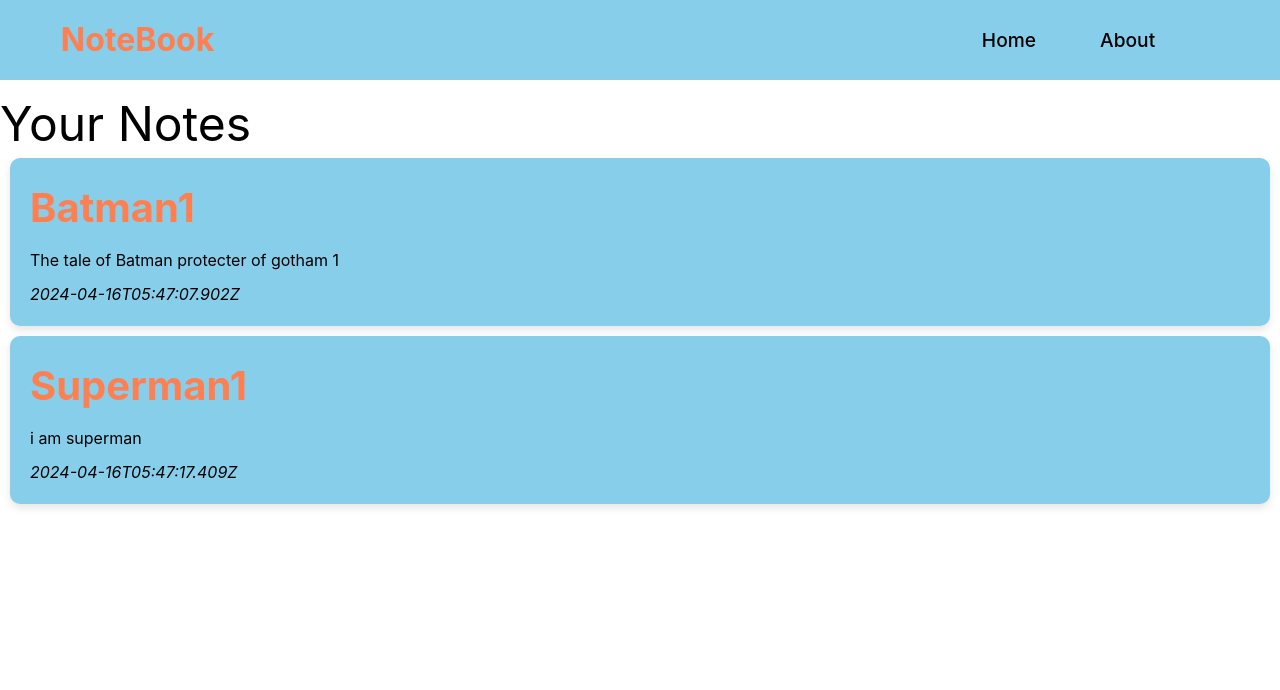
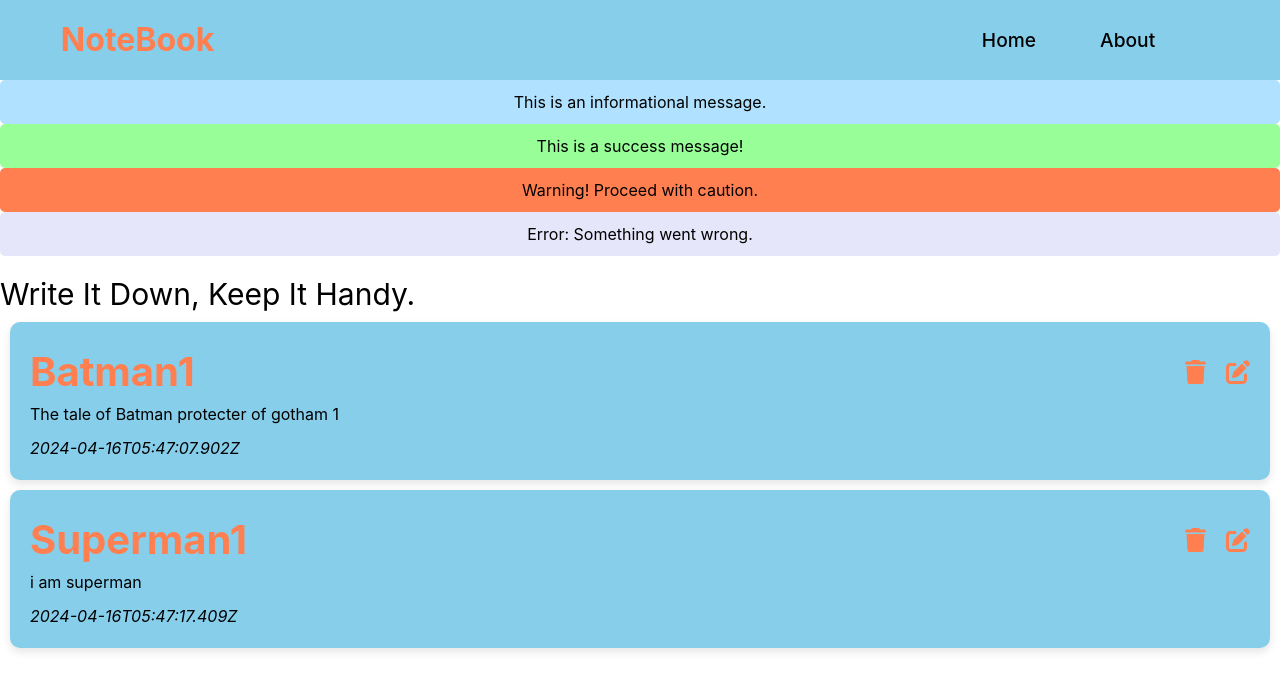
Before and after one commit to YujenM/Notebook, a React (Create React App) app in the folder mynotebook/: page / in a window 1280 px wide. Shown: the top 690 px of the page. Built offline with nearby package versions, Linux system fonts and the light colour scheme.

Commit message:
Alert component added

```diff
--- a/mynotebook/package.json
+++ b/mynotebook/package.json
@@ -3,6 +3,9 @@
   "version": "0.1.0",
   "private": true,
   "dependencies": {
+    "@fortawesome/fontawesome-svg-core": "^6.5.2",
+    "@fortawesome/free-solid-svg-icons": "^6.5.2",
+    "@fortawesome/react-fontawesome": "^0.2.0",
     "@testing-library/jest-dom": "^5.17.0",
     "@testing-library/react": "^13.4.0",
     "@testing-library/user-event": "^13.5.0",
--- a/mynotebook/src/App.js
+++ b/mynotebook/src/App.js
@@ -8,6 +8,8 @@ import {
   Route
 } from "react-router-dom";
 import Notestate from './context/notes/NoteState';
+import Alert from './components/Alert';
+
 
 function App() {
   return (
@@ -15,6 +17,10 @@ function App() {
       <Notestate>
         <Router>
           <Navbar/>
+          <Alert message="This is an informational message." type="info" />
+            <Alert message="This is a success message!" type="success" />
+            <Alert message="Warning! Proceed with caution." type="warning" />
+            <Alert message="Error: Something went wrong." type="error" />
           <Routes>
             <Route exact path="/" element={<Home />} />
             <Route exact path="/About" element={<About />} />
--- /dev/null
+++ b/mynotebook/src/components/Alert.jsx
@@ -0,0 +1,12 @@
+import React from 'react';
+import './index.css';
+
+function Alert({ message, type = 'info' }) {
+    return (
+        <div className={`alert alert-${type}`}>
+            {message}
+        </div>
+    );
+}
+
+export default Alert;
--- a/mynotebook/src/components/Home.jsx
+++ b/mynotebook/src/components/Home.jsx
@@ -7,10 +7,10 @@ function Home() {
 
   return (
     <div className='container mx-auto mt-5'>
-        <h1 className='text-5xl'>Your Notes</h1>
+        <h1 className='text-3xl textcenter'>Write It Down, Keep It Handy.</h1>
         <Notes/>
     </div>
   )
 }
 
-export default Home
+export default Home;
--- a/mynotebook/src/components/Navbar.jsx
+++ b/mynotebook/src/components/Navbar.jsx
@@ -3,6 +3,7 @@ import { Link } from 'react-router-dom';
 import { navbarinfo } from './Navbarinfo';
 
 import './index.css';
+
 
 function Navbar() {
     const [menuOpen, setMenuOpen] = useState(false);
--- a/mynotebook/src/components/NoteItem.jsx
+++ b/mynotebook/src/components/NoteItem.jsx
@@ -1,18 +1,24 @@
-import React from 'react'
-import './index.css'
+import React from 'react';
+import './index.css';
+import { FontAwesomeIcon } from '@fortawesome/react-fontawesome';
+import * as icon from '@fortawesome/free-solid-svg-icons';
 
 function NoteItem(props) {
-    const {note}=props
-return (
-    <div>
-        <div class="notebook-card">
-            <div class="title">{note.title}</div>
-            <div class="description">{note.description}</div>
-            <div class="date">{note.date}</div>
+    const { note } = props;
 
+    return (
+        <div className="notebook-card">
+            <div className="notebook-card-header">
+                <div className="title">{note.title}</div>
+                <div className="icons">
+                    <FontAwesomeIcon icon={icon.faTrash} className="icon" />
+                    <FontAwesomeIcon icon={icon.faPenToSquare} className="icon" />
+                </div>
+            </div>
+            <div className="description">{note.description}</div>
+            <div className="date">{note.date}</div>
         </div>
-    </div>
-)
+    );
 }
 
-export default NoteItem
+export default NoteItem;
--- a/mynotebook/src/components/Notes.jsx
+++ b/mynotebook/src/components/Notes.jsx
@@ -3,11 +3,11 @@ import contextvalue from '../context/notes/Notecontext'
 import NoteItem from './NoteItem';
 function Notes() {
     const context=useContext(contextvalue);
-    const{notes,setnotes}=context;
+    const{notes}=context;
     return (
         <div>
             {notes.map((note)=>{
-                return <NoteItem note={note}/>
+                return <NoteItem key={note.id} note={note}/>
             })}
         </div>
     )
--- a/mynotebook/src/components/index.css
+++ b/mynotebook/src/components/index.css
@@ -17,6 +17,8 @@
     --accent-color2: #98FF98; /* Mint Green */
     --accent-color3: #E6E6FA; /* Lavender */
 }
+
+
 
 .navbar {
     background-color: var(--main-color);
@@ -85,6 +87,12 @@
 }
 
 @media (max-width: 900px) {
+    .textcenter{
+        display: flex;
+        align-items: center;
+        justify-content: center;
+        margin: 0 0 0 3%;
+    }
     .navbar{
         width: 100%;
     }
@@ -148,13 +156,31 @@
     padding: 20px;
     margin: 10px;
     box-shadow: 0 4px 8px rgba(0, 0, 0, 0.1);
+    display: flex;
+    flex-direction: column;
+}
+
+.notebook-card-header {
+    display: flex;
+    justify-content: space-between;
+    align-items: center;
 }
 
 .title {
     font-size: 2.5rem;
     font-weight: bold;
-    margin-bottom: 10px;
-    color:var(--accent-color1);
+    color: var(--accent-color1);
+}
+
+.icons {
+    display: flex;
+    gap: 20px;
+    font-size: 1.5rem;
+}
+
+.icon {
+    color: var(--accent-color1);
+    cursor:pointer;
 }
 
 .description {
@@ -164,3 +190,48 @@
 .date {
     font-style: italic;
 }
+
+@media (max-width: 600px) {
+    .notebook-card {
+        padding: 10px;
+    }
+
+    .title {
+        font-size: 1.8rem;
+    }
+
+    .icons {
+        gap: 10px;
+    }
+}
+
+
+
+/* Alert component */
+
+.alert {
+    padding: 10px;
+    border-radius: 5px;
+    font-size: 1rem;
+    color: var(--text-color);
+    display: flex;
+    justify-content: center;
+    align-items:center;
+}
+
+/* Alert variants based on type */
+.alert-info {
+    background-color: var(--secondary-main-color);
+}
+
+.alert-warning {
+    background-color: var(--accent-color1);
+}
+
+.alert-success {
+    background-color: var(--accent-color2);
+}
+
+.alert-error {
+    background-color: var(--accent-color3);
+}
```
Also changed, not shown: 1 other file (tests, documents, lock files or other folders).
